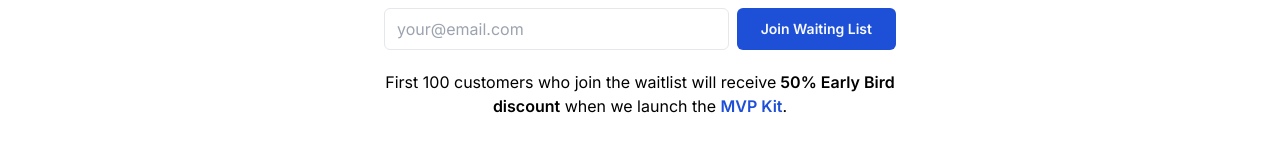
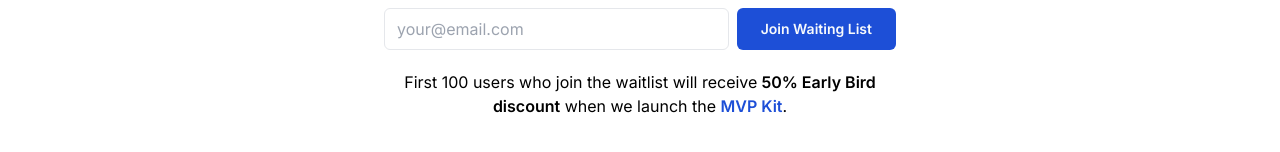
Before and after one commit to usesaaskit/coming-soon, a Next.js app: page / in a window 1280 px wide. Shown: the part 472-624 px from the top of the page. Built offline with nearby package versions, Linux system fonts and the light colour scheme; no server answers.

Commit message:
fix: change customers to users

```diff
--- a/src/app/page.tsx
+++ b/src/app/page.tsx
@@ -40,7 +40,7 @@ export default function Home({ searchParams }: HomeProps) {
         <JoinWaitingListForm />
 
         <p className="mt-2 max-w-lg">
-          First 100 customers who join the waitlist will receive
+          First 100 users who join the waitlist will receive
           <span className="font-semibold"> 50% Early Bird discount</span> when
           we launch the{" "}
           <span className="text-primary font-semibold">MVP Kit</span>.
```
